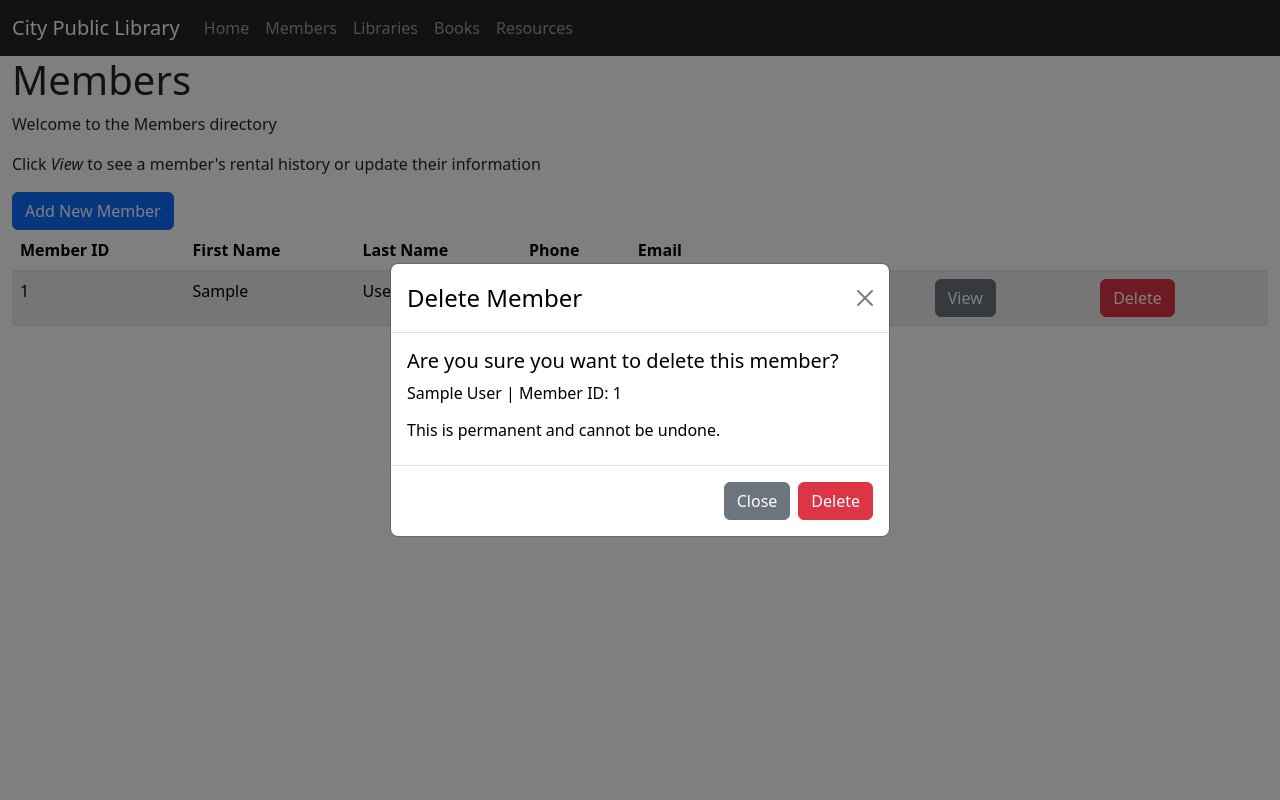
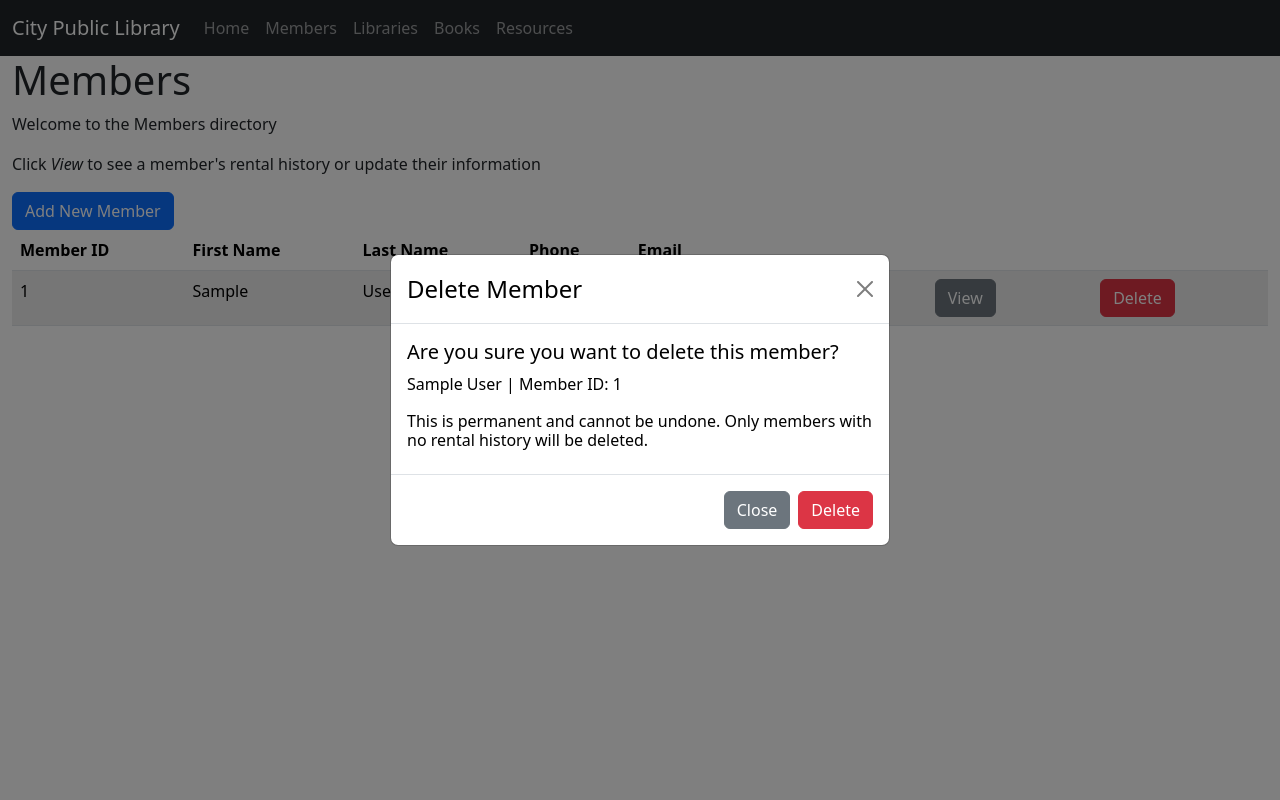
Before and after one commit to realKP/library-admin, a Django app: page /members/ in a window 1280 px wide, after a click on "Delete". Run offline with Django 4.2, Linux system fonts and the light colour scheme; tables that the repository leaves empty hold one stand-in row (values such as "Sample post"); some libraries are stand-ins or nearby versions.

Commit message:
Added logic to member view for updating rental status based on rental items' statuses

```diff
--- a/library_admin/library_app/forms.py
+++ b/library_admin/library_app/forms.py
@@ -1,7 +1,7 @@
 from django import forms
 from library_app.models import Member, Resource, Book, Rental, RentalItem
 from django.utils.translation import gettext_lazy as _
-from datetime import date
+from datetime import date, timedelta
 
 
 class MemberForm(forms.ModelForm):
@@ -104,22 +104,13 @@ class EditResourceForm(ResourceForm):
 
     class Meta(ResourceForm.Meta):
         fields = [
-            "quantity_available",
-            "queue_num"
+            "quantity_available"
         ]
         labels = {
-            "quantity_available": _("QTY Available"),
-            "queue_num": _("Waitlist")
+            "quantity_available": _("QTY Available")
         }
         widgets = {
             "quantity_available": forms.NumberInput(
-                attrs={
-                    "class": "form-control",
-                    "min": 0,
-                    "max": 100
-                }
-            ),
-            "queue_num": forms.NumberInput(
                 attrs={
                     "class": "form-control",
                     "min": 0,
@@ -278,11 +269,20 @@ class LibraryRentalForm(RentalForm):
 class RentalItemForm(forms.ModelForm):
     class Meta:
         model = RentalItem
-        fields = ["rental_item_status"]
+        fields = ["return_date", "rental_item_status"]
         labels = {
+            "return_date": _("Return Date"),
             "rental_item_status": _("Rental Item Status")
         }
         widgets = {
+            "return_date": forms.DateInput(
+                attrs={
+                    "class": "form-control",
+                    "type": "date",
+                    "max": date.today() + timedelta(days=14),
+                    "min": "2023-01-01"
+                }
+            ),
             "rental_item_status": forms.Select(
                 attrs={
                     "class": "form-control"
--- a/library_admin/library_app/templates/library_app/member.html
+++ b/library_admin/library_app/templates/library_app/member.html
@@ -46,7 +46,7 @@
             <div class="modal-body">
                 <h5>Are you sure you want to delete this member?</h5>
                 <p>{{ member.member_first_name }} {{ member.member_last_name }} | Member ID: {{ member.member_id }}</p>
-                <h6>This is permanent and cannot be undone.</h6>
+                <h6>This is permanent and cannot be undone. Only members with no rental history will be deleted.</h6>
             </div>
 
             <!-- Modal footer -->
--- a/library_admin/library_app/templates/library_app/members.html
+++ b/library_admin/library_app/templates/library_app/members.html
@@ -107,7 +107,7 @@
                                     <div class="modal-body">
                                         <h5>Are you sure you want to delete this member?</h5>
                                         <p>{{ member.member_first_name }} {{ member.member_last_name }} | Member ID: {{ member.member_id }}</p>
-                                        <h6>This is permanent and cannot be undone.</h6>
+                                        <h6>This is permanent and cannot be undone. Only members with no rental history will be deleted.</h6>
                                     </div>
 
                                     <!-- Modal footer -->
--- a/library_admin/library_app/templates/library_app/resource.html
+++ b/library_admin/library_app/templates/library_app/resource.html
@@ -8,8 +8,10 @@
     </div>
     <div class="container-fluid">
         <p>ISBN: {{resource.isbn}}</p>
+        <p>Title: {{resource.isbn.book_title}}</p>
         <p>Library: {{resource.library}}</p>
         <p>QTY Checked Out: {{resource.quantity_checked_out}}</p>
+        <p>Waitlist: {{resource.queue_num}}</p>
     </div>
     {% if saved == "Error" %}
         <div class="alert alert-danger alert-dismissible" role="alert">
--- a/library_admin/library_app/views.py
+++ b/library_admin/library_app/views.py
@@ -2,7 +2,7 @@ from django.shortcuts import get_object_or_404, render
 from django.http import HttpResponseRedirect
 from django.urls import reverse
 from django.views import generic, View
-from django.db.models import Count, F
+from django.db.models import Count, F, Value, Case, When, Q
 from .forms import MemberForm, ResourceForm, EditResourceForm, \
     LibraryResourceForm, BookForm, LibraryRentalForm, RentalItemForm
 from .models import Member, Library, Book, Author, Resource, Rental, \
@@ -88,7 +88,12 @@ class DeleteMember(View):
         Custom handler for 'DELETE' requests
         """
         member = get_object_or_404(Member, pk=kwargs['pk'])
-        member.delete()
+        rentals = Rental.objects.filter(member_id=kwargs['pk'])
+
+        # only members with no rental history can be deleted
+        if not rentals:
+            member.delete()
+
         # redirect to members page
         return HttpResponseRedirect(reverse("library_app:members"))
 
@@ -127,12 +132,43 @@ class MemberView(generic.DetailView):
         else:
             context["saved"] = False
 
-        # retrieves member's rental history
-        context["rentals"] = Rental.objects.\
+        # member's rental history; counts total items and statuses
+        rentals = Rental.objects.\
             filter(member_id=kwargs['object'].member_id).\
             order_by("-rental_date").\
-            select_related("library").\
-            annotate(Count("rentalitem"))   # how many items are in each rental
+            annotate(
+                rentalitem__count=Count(
+                    "rentalitem",
+                    distinct=True
+                )
+            ).\
+            annotate(
+                rentalitem__overdue=Count(
+                    "rentalitem",
+                    distinct=True,
+                    filter=Q(rentalitem__rental_item_status="OVERDUE")
+                ),
+            ).\
+            annotate(
+                rentalitem__closed=Count(
+                    "rentalitem",
+                    distinct=True,
+                    filter=Q(rentalitem__rental_item_status="RETURNED")
+                ),
+            ).\
+            select_related("library")
+
+        # updates rental status if any items overdue
+        for rental in rentals:
+            if rental.rentalitem__overdue > 0:
+                rental.rental_status = "OVERDUE"
+            elif rental.rentalitem__count == rental.rentalitem__closed:
+                rental.rental_status = "CLOSED"
+            else:
+                rental.rental_status = "OPEN"
+            rental.save()
+        context["rentals"] = rentals
+
         return context
 
     def patch(self, request, *args, **kwargs):
@@ -332,6 +368,7 @@ class AddLibraryRental(View):
                     return_date = None
 
                 rental_item = RentalItem(
+                    rental_item_id=str(new_rental.rental_id) + "-" + str(resource.resource_id),
                     rental=new_rental,
                     resource=resource,
                     rental_item_status=status,
```
Also changed, not shown: library_admin/library_app/templates/library_app/dummy.html (deleted, +0 -7 lines).
